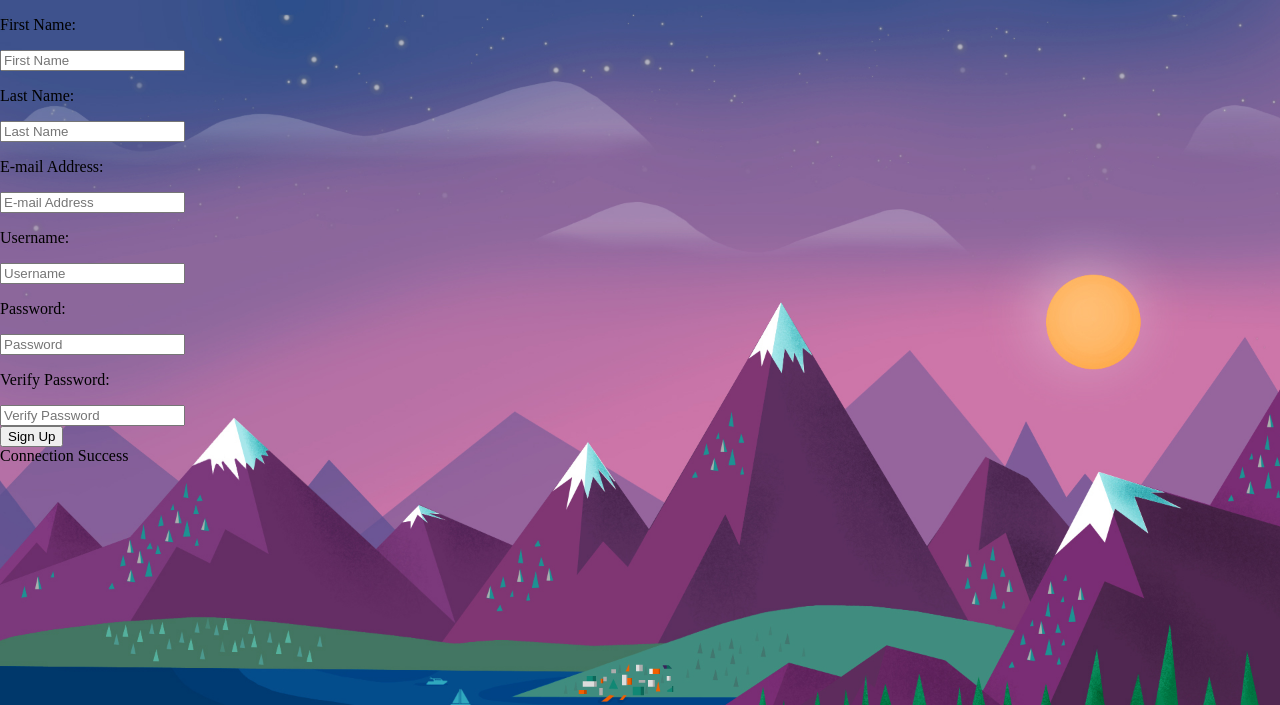
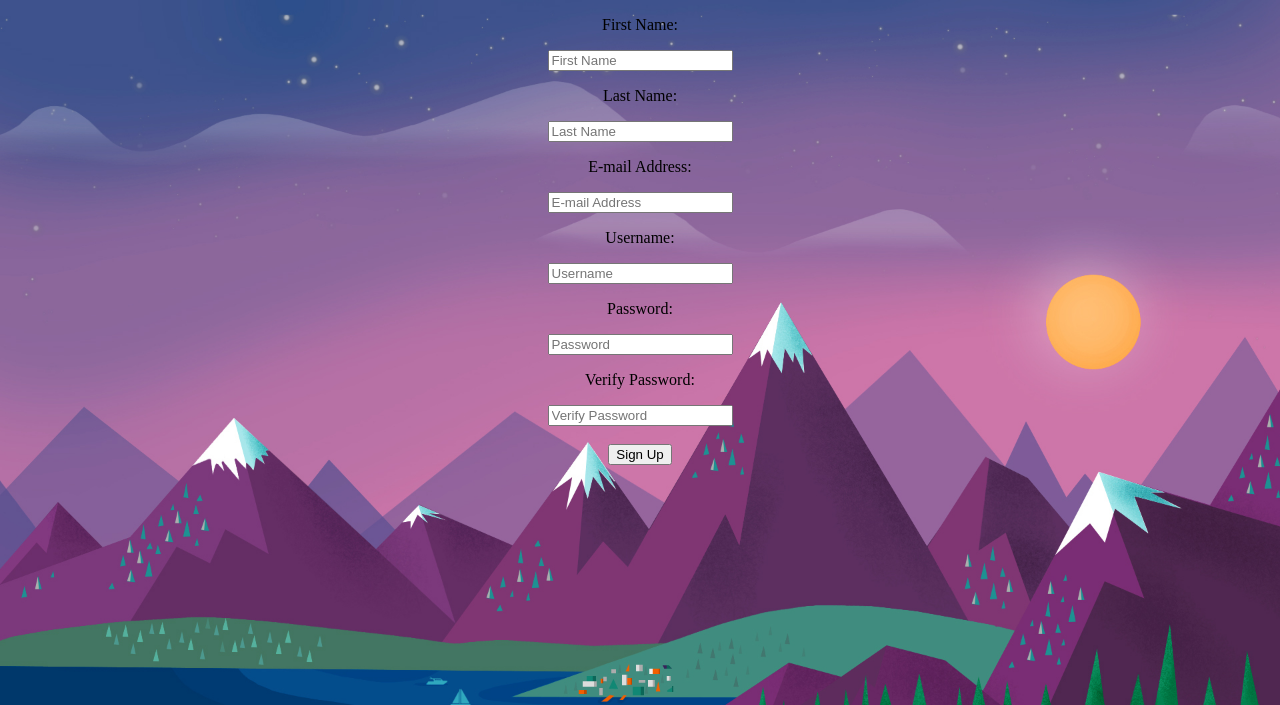
Before and after one commit to joshbantayan/webtech-lec-finals, a PHP site: page /pages/signup.php in a window 1280 px wide. Shown: the top 705 px of the page. Run offline with PHP 8.4, Linux system fonts and the light colour scheme.

Commit message:
minor change on the signup.php

```diff
--- a/Css/main.css
+++ b/Css/main.css
@@ -38,6 +38,10 @@
     position: absolute;
     left: 25%;
     top: 15%;
+}
+
+#signup {
+    align-content: center;
 }
 
 .navbar {
--- a/pages/signup.php
+++ b/pages/signup.php
@@ -5,13 +5,13 @@
     <head>
         <Title>Webtech Finals</Title>
         <link rel="icon" type="image/png" href="Images/Icon2.png" style="width: 200px">
-        <link rel="stylesheet" href="Css/main.css">
+        <link rel="stylesheet" href="css/main.css">
         <meta charset="utf-8">
         <meta name="viewport" content="width=device-width, initial-scale=1">
     </head>
 
     <body>
-
+    <div align="center">
     <form action="signup.php" method="post">
         <p>First Name:</p>
         <input type="text" name="firstName" placeholder="First Name"><br>
@@ -24,9 +24,10 @@
         <p>Password: </p>
         <input type="password" name="password" placeholder="Password"><br>
         <p>Verify Password: </p>
-        <input type="password" name="vPassword" placeholder="Verify Password"><br>
+        <input type="password" name="vPassword" placeholder="Verify Password"><br><br>
         <input type="submit" value="Sign Up">
     </form>
+    </div>
     </body>
 </html>
 
--- a/php/connect.php
+++ b/php/connect.php
@@ -10,5 +10,4 @@ $connection = mysqli_connect($dbServer, $dbUser, $dbPassword, $dbName);
 if($connection->connect_error){
     die("Connection to database error: " . $connection->connect_error);
 }
-    echo "Connection Success";
 ?>
```
